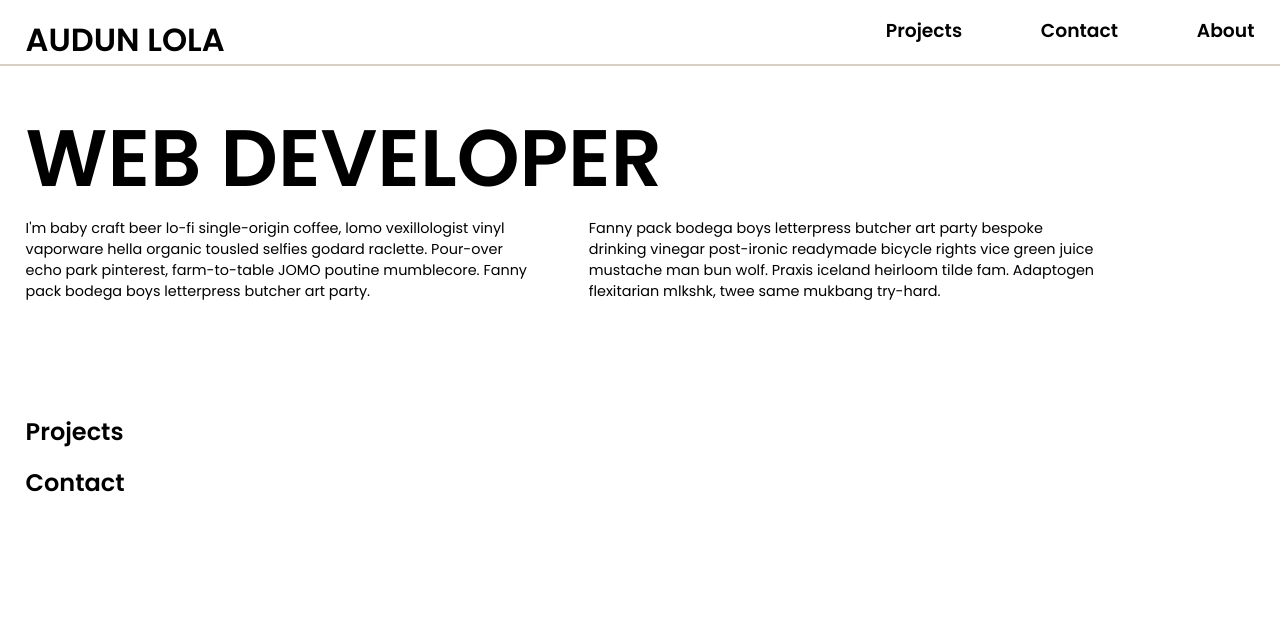
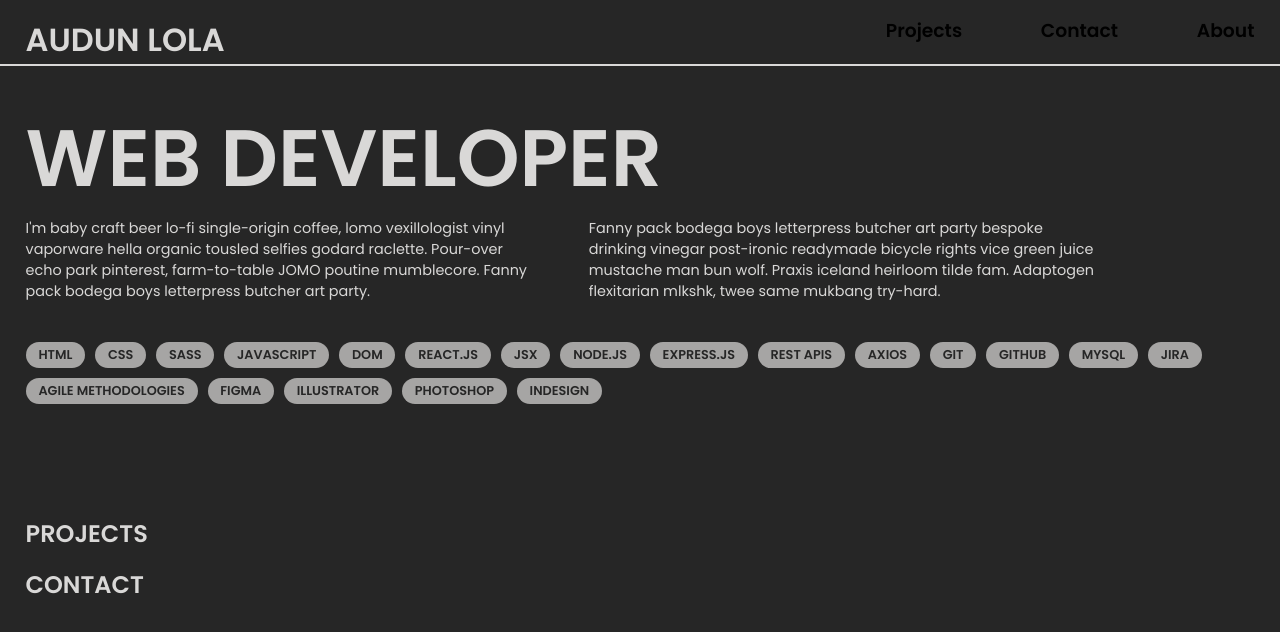
Before and after one commit to auditie/audun-portfolio, a React (Create React App) app: page / in a window 1280 px wide. Shown: the top 632 px of the page. Built offline with nearby package versions, Linux system fonts and the light colour scheme.

Commit message:
Add styling to about me section of home page.

```diff
--- a/src/App.scss
+++ b/src/App.scss
@@ -6,3 +6,8 @@
 * {
     margin: 0;
 }
+
+.App {
+    background-color: $dark;
+    height: 100vh;
+}
--- a/src/components/DevSkill/DevSkill.scss
+++ /dev/null
@@ -1,3 +0,0 @@
-@use '../../styles/global';
-@use '../../styles/mixins' as *;
-@use '../../styles/colors' as *;
--- a/src/pages/HomePage/HomePage.js
+++ b/src/pages/HomePage/HomePage.js
@@ -1,9 +1,11 @@
 import { Component } from "react";
 import './HomePage.scss';
-import ProjectCard from "../../components/ProjectCard/ProjectCard";
+// import ProjectCard from "../../components/ProjectCard/ProjectCard";
 
 class HomePage extends Component {
     render() {
+        const devSkills = ['HTML', 'CSS', 'SASS', 'JAVASCRIPT', 'DOM', 'REACT.JS', 'JSX', 'NODE.JS', 'EXPRESS.JS', 'REST APIS', 'AXIOS', 'GIT', 'GITHUB', 'MYSQL', 'JIRA', 'AGILE METHODOLOGIES', 'FIGMA', 'ILLUSTRATOR', 'PHOTOSHOP', 'INDESIGN'];
+
         return (
             <div className='home-page'>
                 <div className='home-page__about'>
@@ -16,14 +18,21 @@ class HomePage extends Component {
                         Fanny pack bodega boys letterpress butcher art party bespoke drinking vinegar post-ironic readymade bicycle rights vice green juice mustache man bun wolf. Praxis iceland heirloom tilde fam. Adaptogen flexitarian mlkshk, twee same mukbang try-hard.
                         </p>
                     </div>
+                    <div className="home-page__about-dev-skills">
+                        {
+                            devSkills.map(skill =>
+                                <h3 className='home-page__about-dev-skill'>{skill}</h3>
+                            )
+                        }
+                    </div>
                 </div>
                 <div className='home-page__projects'>
-                    <h2 className='home-page__projects-title'>Projects</h2>
+                    <h2 className='home-page__projects-title'>PROJECTS</h2>
                     <div className='home-page__projects-cards'>
                     </div>
                 </div>
                 <div className='home-page__contact'>
-                    <h2 className='home-page__contact-title'>Contact</h2>
+                    <h2 className='home-page__contact-title'>CONTACT</h2>
 
                 </div>
                 <footer className='home-page__footer'>
--- a/src/pages/HomePage/HomePage.scss
+++ b/src/pages/HomePage/HomePage.scss
@@ -26,6 +26,26 @@
         &-paragraph {
             width: 40vw;
             font-size: .9em;
+            color: $light;
+        }
+
+        &-dev-skills {
+            margin-top: 5vh;
+            display: flex;
+            flex-direction: row;
+            flex-wrap: wrap;
+            gap: 10px;
+        }
+
+        &-dev-skill {
+            background-color: $grey;
+            display: inline;
+            width: auto;
+            height: auto;
+            padding: .5vh 1vw;
+            border-radius: 22.5px;
+            color: $dark;
+            font-size: .8em;
         }
     }
 
--- a/src/styles/_colors.scss
+++ b/src/styles/_colors.scss
@@ -1,5 +1,5 @@
-$light: #D9D0C5;
-$grey: #BABABF;
+$light: #D9D8D7;
+$grey: #A6A5A4;
 $dark-grey: #666A73;
 $med: #353540;
-$dark: #202E40;
+$dark: #262626;
--- a/src/styles/_global.scss
+++ b/src/styles/_global.scss
@@ -8,12 +8,14 @@ body {
 }
 
 h1 {
+    color: $light;
 
 }
 
 h2 {
     margin: 0;
     padding: 1vh 2vw;
+    color: $light;
 }
 
 h3 {
```
Also changed, not shown: src/components/DevSkill/DevSkill.js (deleted, +0 -11 lines).
